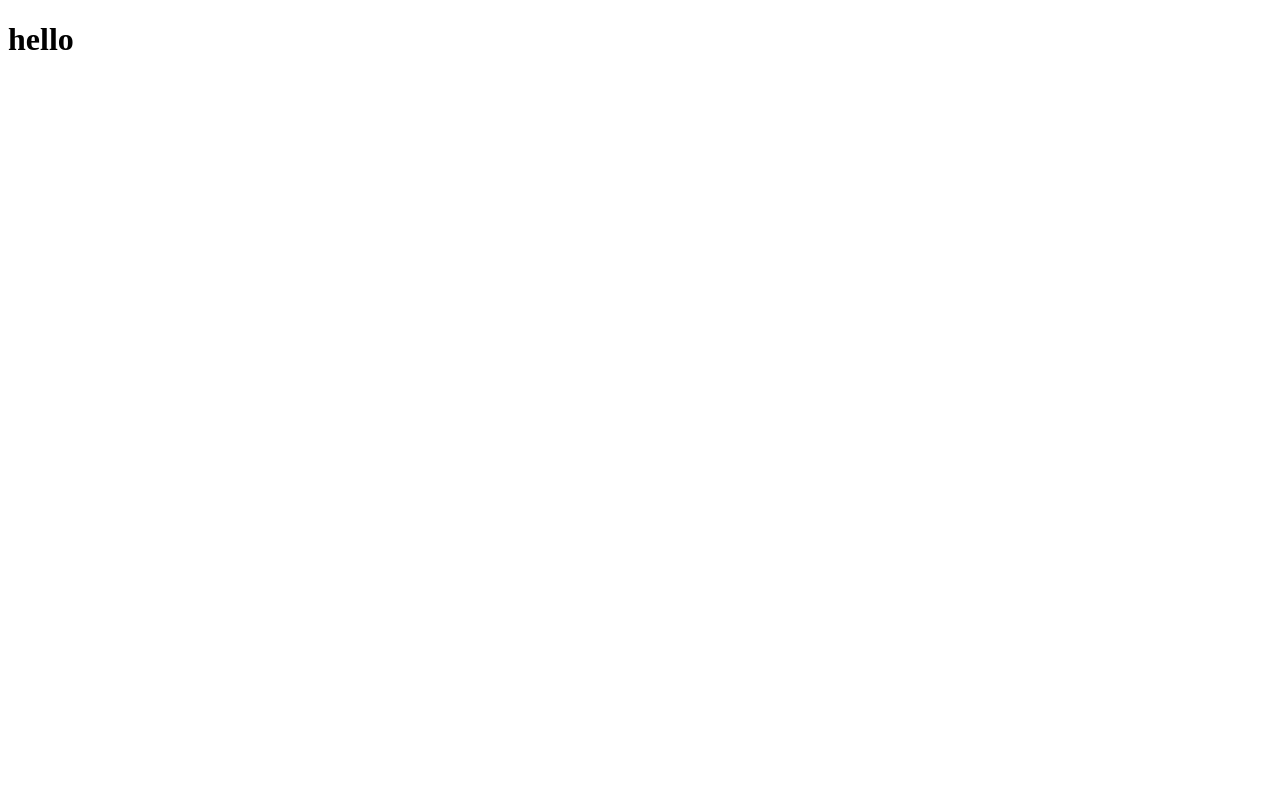
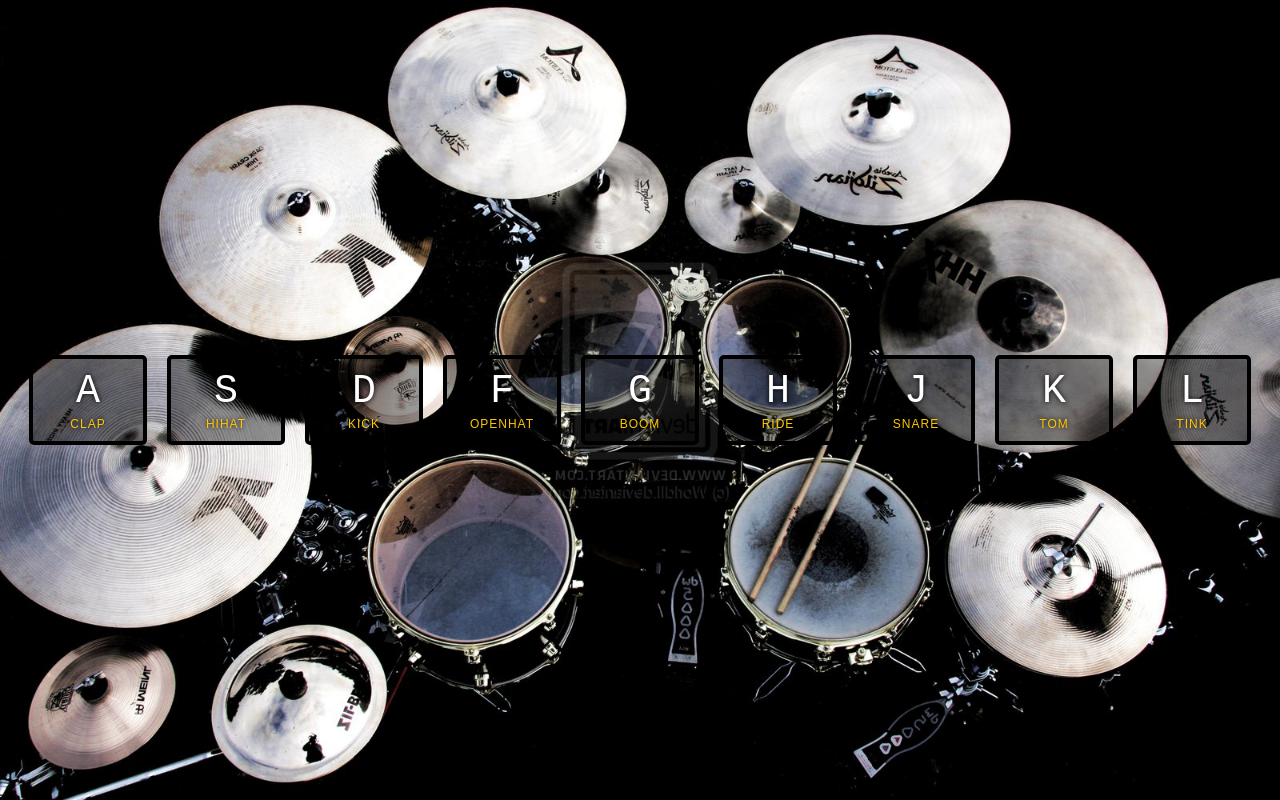
Before and after one commit to ElreyB/DrumSet, a plain HTML site: page index.html in a window 1280 px wide. Drawn offline with Linux system fonts and the light colour scheme.

Commit message:
add background image

```diff
--- a/index.html
+++ b/index.html
@@ -7,11 +7,79 @@
   <title>JS Drum Kit</title>
   <meta name="viewport" content="width=device-width, initial-scale=1">
   <link rel="stylesheet" type="text/css" media="screen" href="style.css" />
-  <script src="scripts.js"></script>
 </head>
 
 <body>
-  <h1>hello</h1>
+  <div class="keys">
+    <div data-key="65" class="key">
+      <kbd>A</kbd>
+      <span class="sound">clap</span>
+    </div>
+    <div data-key="83" class="key">
+      <kbd>S</kbd>
+      <span class="sound">hihat</span>
+    </div>
+    <div data-key="68" class="key">
+      <kbd>D</kbd>
+      <span class="sound">kick</span>
+    </div>
+    <div data-key="70" class="key">
+      <kbd>F</kbd>
+      <span class="sound">openhat</span>
+    </div>
+    <div data-key="71" class="key">
+      <kbd>G</kbd>
+      <span class="sound">boom</span>
+    </div>
+    <div data-key="72" class="key">
+      <kbd>H</kbd>
+      <span class="sound">ride</span>
+    </div>
+    <div data-key="74" class="key">
+      <kbd>J</kbd>
+      <span class="sound">snare</span>
+    </div>
+    <div data-key="75" class="key">
+      <kbd>K</kbd>
+      <span class="sound">tom</span>
+    </div>
+    <div data-key="76" class="key">
+      <kbd>L</kbd>
+      <span class="sound">tink</span>
+    </div>
+  </div>
+
+  <audio data-key="65" src="sounds/clap.wav"></audio>
+  <audio data-key="83" src="sounds/hihat.wav"></audio>
+  <audio data-key="68" src="sounds/kick.wav"></audio>
+  <audio data-key="70" src="sounds/openhat.wav"></audio>
+  <audio data-key="71" src="sounds/boom.wav"></audio>
+  <audio data-key="72" src="sounds/ride.wav"></audio>
+  <audio data-key="74" src="sounds/snare.wav"></audio>
+  <audio data-key="75" src="sounds/tom.wav"></audio>
+  <audio data-key="76" src="sounds/tink.wav"></audio>
+
+  <script>
+    function playSound(e) {
+      const audio = document.querySelector(`audio[data-key="${e.keyCode}"]`);
+      const key = document.querySelector(`.key[data-key="${e.keyCode}"]`);
+      if (!audio) return;
+      audio.currentTime = 0;
+      audio.play();
+      key.classList.add('playing');
+    }
+
+    function removeTrasiton(e) {
+      if (e.propertyName !== 'transform') return;
+      this.classList.remove('playing');
+    }
+
+    const keys = document.querySelectorAll('.key');
+    keys.forEach(key => key.addEventListener('transitionend', removeTrasiton));
+
+    window.addEventListener('keydown', playSound);
+  </script>
+
 </body>
 
 </html>
--- a/scripts.js
+++ /dev/null
@@ -1 +0,0 @@
-console.log("hello");
--- a/style.css
+++ b/style.css
@@ -0,0 +1,50 @@
+html {
+  font-size: 10px;
+  background: url(./drumset.jpg) bottom center;
+  background-size: cover;
+}
+body,html {
+  margin: 0;
+  padding: 0;
+  font-family: sans-serif;
+}
+
+.keys {
+  display: flex;
+  flex: 1;
+  min-height: 100vh;
+  align-items: center;
+  justify-content: center;
+}
+
+.key {
+  border: .4rem solid black;
+  border-radius: .5rem;
+  margin: 1rem;
+  font-size: 1.5rem;
+  padding: 1rem .5rem;
+  transition: all .07s ease;
+  width: 10rem;
+  text-align: center;
+  color: white;
+  background: rgba(0,0,0,0.4);
+  text-shadow: 0 0 .5rem black;
+}
+
+.playing {
+  transform: scale(1.1);
+  border-color: #ffc600;
+  box-shadow: 0 0 1rem #ffc600;
+}
+
+kbd {
+  display: block;
+  font-size: 4rem;
+}
+
+.sound {
+  font-size: 1.2rem;
+  text-transform: uppercase;
+  letter-spacing: .1rem;
+  color: #ffc600;
+}
```
Also changed, not shown: drumset.jpg (added).
